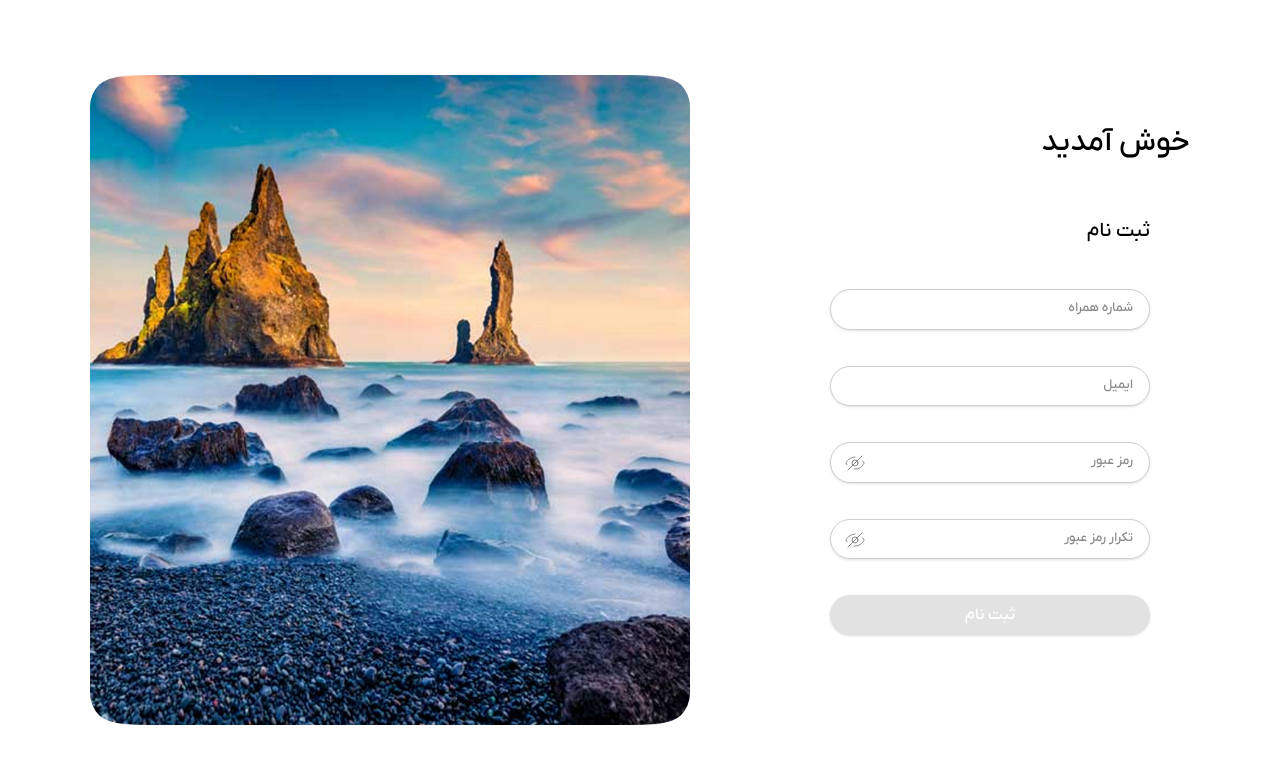
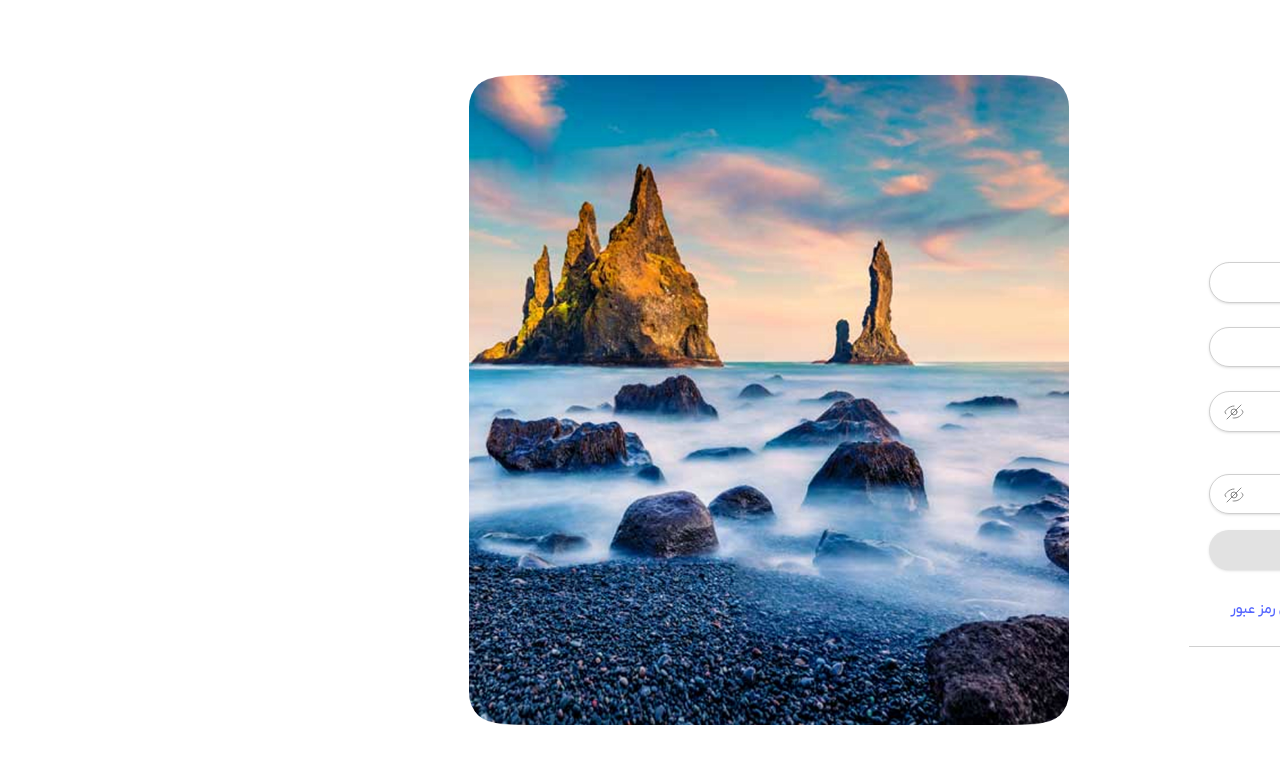
Before and after one commit to awmiri/travel-page, a Next.js app: page /signUp in a window 1280 px wide. Shown: the top 764 px of the page. Built offline with nearby package versions, Linux system fonts and the light colour scheme.

Commit message:
done sign up page with connect to the db and add user in monogodb data base also add condition for user role

```diff
--- a/model/user.js
+++ b/model/user.js
@@ -20,8 +20,10 @@ const schema = mongoose.Schema({
     password: {
         type: String,
         required: true,
-        minlength: 8,
-        match: /^[A-Z][A-Za-z0-9!@#$%^&*._-]{7,}$/
+    },
+    role: {
+        type: String,
+        required: true,
     }
 })
 
--- a/pages/api/auth/signup.js
+++ b/pages/api/auth/signup.js
@@ -27,8 +27,10 @@ const signup = async (req, res) => {
 
         const hashPass = await hashPassword(password)
 
-        const createUser = await UserModel.create({ phone, email, password: hashPass })
-        const token = generateToken(email)
+        const allUser = await UserModel.find({})
+
+        const createUser = await UserModel.create({ phone, email, password: hashPass, role: allUser.length > 0 ? "user" : "admin" })
+        const token = generateToken({ email })
 
         return res.setHeader("set-cookie", serialize("token", token, {
             httpOnly: true,
--- a/pages/signUp/index.js
+++ b/pages/signUp/index.js
@@ -1,52 +1,157 @@
 import React, { useState } from 'react'
 import Image from "next/image";
+import Link from 'next/link';
+import Head from 'next/head';
+import axios from 'axios';
+import { toast, ToastContainer } from 'react-toastify';
+import { useRouter } from 'next/router';
 
 function SignUp() {
+    const route = useRouter()
+
+    // form phone value and focus
     const [phoneValue, setPhoneValue] = useState("")
     const [phoneFocus, setPhoneFocus] = useState(false)
 
+    // email phone value and focus
     const [emailValue, setEmailValue] = useState("")
     const [emailFocus, setEmailFocus] = useState(false)
 
+    // password phone value and focus and show value
     const [passwordValue, setPasswordValue] = useState("")
     const [passwordFocus, setPasswordFocus] = useState(false)
     const [ShowPassword, setShowPassword] = useState(false)
 
+    // repassword phone value and focus and show value
     const [rePasswordValue, setRePasswordValue] = useState("")
     const [rePasswordFocus, setRePasswordFocus] = useState(false)
     const [ShowRePassword, setShowRePassword] = useState(false)
+
+    // regex and test for phone
+    const regexPhone = /^09\d{9}$/
+    const checkNumber = regexPhone.test(phoneValue.trim())
+
+    // regex and test for email
+    const regexEmail = /^[a-zA-Z0-9._%+-]+@[a-zA-Z0-9.-]+\.[a-zA-Z]{2,}$/
+    const checkEmail = regexEmail.test(emailValue.trim())
+
+    // password and test for email
+    const regexPass = /^[A-Z][A-Za-z0-9!@#$%^&*._-]{7,}$/
+    const checkPass = regexPass.test(passwordValue.trim())
+
+    // diseabel sign up btn
     const disabled =
-        phoneValue.trim().length === 0 ||
-        emailValue.trim().length === 0 ||
-        passwordValue.trim().length === 0 ||
-        rePasswordValue.trim().length === 0 ||
+        !checkNumber ||
+        !checkEmail ||
+        !checkPass ||
         rePasswordValue.trim() !== passwordValue.trim();
+    // load state
+    const [loading, setLoading] = useState(false);
+    // sign up handler
+    const SubmitFormHandler = async (e) => {
+        e.preventDefault()
+        const user = {
+            phone: phoneValue,
+            email: emailValue,
+            password: passwordValue
+        }
+        setLoading(true)
+        try {
+            const res = await axios.post("/api/auth/signup", user, {
+                "withCredentials": true
+            })
+            if (res.status === 201) {
+                toast.success("ثبت نام با موفقیت انجام شد خوش امدید")
+                setPhoneValue("")
+                setEmailValue("")
+                setPasswordValue("")
+                setRePasswordValue("")
+                setTimeout(() => {
+                    route.replace("/")
+                }, 3000);
+
+            }
+        } catch (err) {
+            if (err.response) {
+                const { status } = err.response;
+                switch (status) {
+                    case 400:
+                        toast.warning("لطفاً تمام فیلدها را پر کنید!");
+                        break;
+                    case 409:
+                        toast.error("این کاربر از قبل ثبت‌نام کرده است!");
+                        break;
+                    case 500:
+                        toast.error("مشکلی در سرور رخ داده است. لطفاً دوباره تلاش کنید!");
+                        break;
+                    default:
+                        toast.error("خطای ناشناخته‌ای رخ داده است.");
+                }
+            }
+        } finally {
+            setLoading(false)
+        }
+    }
+
     return (
+        <>
+            {/* page title */}
+            <Head>
+                <title>ثبت‌نام</title>
+            </Head>
+            {/* main content */}
             <div className="flex items-center justify-center h-dvh overflow-hidden">
+                <ToastContainer autoClose={3000} position='top-right' />
                 <div className="flex items-center justify-between w-[1100px] rounded-2xl  overflow-hidden">
+                    {/* sign up container */}
                     <div>
-                    <h2 className="text-3xl font-iranYekanBold mb-4">خوش آمدید</h2>
-                    <form className="flex flex-col gap-9 p-10 w-[400px]">
-                        <h2 className="text-xl font-iranYekanMedium mb-2">ثبت نام</h2>
+                        <h2 className="text-3xl font-iranYekanBold mb-3">خوش آمدید</h2>
+                        {/* sign up form */}
+                        <form className="flex flex-col  p-10 w-[400px]">
+                            {/* sign up title */}
+                            <h2 className="text-xl font-iranYekanMedium mb-8">ثبت نام</h2>
+                            {/* phone input content */}
                             <div className={`border transition-all shadow ${phoneFocus ? 'border-cusBlue' : 'border-textLight/25 dark:border-white/25'}  flex flex-col relative rounded-3xl`}>
                                 <label htmlFor="phone" className={`cursor-pointer absolute transition-all ${phoneFocus ? '-top-6 right-1 text-[11px] text-cusBlue font-bold' : 'text-[13px] top-2 right-4 text-[#898989] font-iranYekanMedium'}`}>شماره همراه</label>
-                            <input id='phone' placeholder={phoneFocus ? 'شماره همراه خود‌را وارد کنید' : ''} type="number" value={phoneValue} onChange={e => setPhoneValue(e.target.value)} className='placeholder:text-[12px] placeholder:text-black/25 dark:placeholder:text-white/20  p-2 border-0 outline-0 cursor-pointer text-[15px] font-medium' onFocus={() => setPhoneFocus(true)} onBlur={() => {
+                                <input id='phone' placeholder={phoneFocus ? 'شماره همراه خود‌را وارد کنید' : ''} autoComplete='off' type="number" value={phoneValue} onChange={e => setPhoneValue(e.target.value)} className='placeholder:text-[12px] placeholder:text-black/25 dark:placeholder:text-white/20  p-2 border-0 outline-0 cursor-pointer text-[15px] font-medium' onFocus={() => setPhoneFocus(true)} onBlur={() => {
                                     if (phoneValue.trim().length === 0) {
                                         setPhoneFocus(false)
                                     }
                                 }} />
                             </div>
-                        <div className={`border transition-all ${emailFocus ? 'border-cusBlue' : 'border-textLight/25 dark:border-white/25'} shadow flex flex-col relative rounded-3xl`}>
+                            {/* phone input validation text */}
+                            {
+                                phoneValue.trim().length > 0 && phoneFocus ? (
+                                    !checkNumber ? (
+                                        <div className='mt-1 mr-3 text-[12px] font-iranYekanMedium text-red-500 '>لطفا شماره معتبر وارد کنید</div>
+                                    ) : (
+                                        <div className='mt-1 mr-3 text-[12px] font-iranYekanMedium text-green-600 '>شماره صحیح است</div>
+                                    )
+                                ) : null
+                            }
+                            {/* email input content */}
+                            <div className={`border transition-all mt-6 ${emailFocus ? 'border-cusBlue' : 'border-textLight/25 dark:border-white/25'} shadow flex flex-col relative rounded-3xl`}>
                                 <label htmlFor="email" className={`cursor-pointer absolute transition-all ${emailFocus ? '-top-6 right-1 text-[11px] text-cusBlue font-bold' : 'text-[13px] top-2 right-4 text-[#898989] font-iranYekanMedium'}`}>ایمیل</label>
-                            <input id='email' type="text" placeholder={emailFocus ? 'ایمیل خود‌را وارد کنید' : ''} className='p-2 border-0 outline-0 placeholder:text-[12px] placeholder:text-black/25 dark:placeholder:text-white/20  cursor-pointer text-[15px] font-medium' value={emailValue} onChange={e => setEmailValue(e.target.value)} onFocus={() => setEmailFocus(true)} onBlur={() => {
+                                <input id='email' type="text" placeholder={emailFocus ? 'ایمیل خود‌را وارد کنید' : ''} autoComplete='off' className='p-2 border-0 outline-0 placeholder:text-[12px] placeholder:text-black/25 dark:placeholder:text-white/20  cursor-pointer text-[15px] font-medium' value={emailValue} onChange={e => setEmailValue(e.target.value)} onFocus={() => setEmailFocus(true)} onBlur={() => {
                                     if (emailValue.trim().length === 0) {
                                         setEmailFocus(false)
                                     }
                                 }} />
                             </div>
-                        <div className={`border transition-all ${passwordFocus ? 'border-cusBlue' : 'border-textLight/25 dark:border-white/25'} shadow flex flex-col relative rounded-3xl`}>
+                            {/* email input validation text */}
+                            {
+                                emailValue.trim().length > 0 && emailFocus ? (
+                                    !checkEmail ? (
+                                        <div className='mt-1 mr-3 text-[12px] font-iranYekanMedium text-red-500 '>لطفا ایمیل معتبر وارد کنید</div>
+                                    ) : (
+                                        <div className='mt-1 mr-3 text-[12px] font-iranYekanMedium text-green-600 '>ایمیل صحیح است</div>
+                                    )
+                                ) : null
+                            }
+                            {/* password input content */}
+                            <div className={`border transition-all mt-6 ${passwordFocus ? 'border-cusBlue' : 'border-textLight/25 dark:border-white/25'} shadow flex flex-col relative rounded-3xl`}>
                                 <label htmlFor="password" className={`cursor-pointer absolute transition-all ${passwordFocus ? '-top-6 right-1 text-[11px] text-cusBlue font-bold' : 'text-[13px] top-2 right-4 text-[#898989] font-iranYekanMedium'}`}>رمز عبور</label>
-                            <input placeholder={passwordFocus ? 'پسورد خود‌را وارد کنید' : ''} id='password' type={`${ShowPassword ? "text" : "password"}`} className='p-2 border-0 outline-0 placeholder:text-[12px] placeholder:text-black/25 dark:placeholder:text-white/20 cursor-pointer text-[15px] font-medium' value={passwordValue} onChange={e => setPasswordValue(e.target.value)} onFocus={() => setPasswordFocus(true)} onBlur={() => {
+                                <input placeholder={passwordFocus ? 'پسورد خود‌را وارد کنید' : ''} autoComplete='off' id='password' type={`${ShowPassword ? "text" : "password"}`} className='p-2 border-0 outline-0 placeholder:text-[12px] placeholder:text-black/25 dark:placeholder:text-white/20 cursor-pointer text-[15px] font-medium' value={passwordValue} onChange={e => setPasswordValue(e.target.value)} onFocus={() => setPasswordFocus(true)} onBlur={() => {
                                     if (passwordValue.trim().length === 0) {
                                         setPasswordFocus(false)
                                     }
@@ -60,9 +165,31 @@ function SignUp() {
                                 </svg>
 
                             </div>
-                        <div className={`border transition-all ${rePasswordFocus ? 'border-cusBlue' : 'border-textLight/25 dark:border-white/25'} shadow flex flex-col relative rounded-3xl`}>
+                            {/* password input validation text */}
+                            <div className={` flex items-center gap-4 ${passwordValue.trim().length > 0 && passwordFocus ? 'opacity-100 visible mt-1 mr-3' : 'opacity-0 invisible'}`}>
+                                {
+                                    passwordValue.trim().charAt(0) === passwordValue.trim().charAt(0).toUpperCase() &&
+                                        /[A-Z]/.test(passwordValue.trim().charAt(0)) ? (
+                                        <p className='text-[12px] font-iranYekanMedium text-green-600 '>حرف اول بزرگ است</p>
+                                    ) : (
+                                        <p className='text-[12px] font-iranYekanMedium text-red-500'>حرف اول باید بزرگ باشد</p>
+                                    )
+                                }
+                                {
+                                    passwordValue.trim().length < 8 ? (
+                                        <p className='text-[12px] font-iranYekanMedium text-red-500'>پسورد باید بیشتر از 8 کاراکتر باشد</p>
+                                    ) : passwordValue.trim().length === 8 ? (
+                                        <p className='text-[12px] font-iranYekanMedium text-amber-400'>پسورد دقیقا 8 کاراکتر</p>
+                                    ) : (
+                                        <p className='text-[12px] font-iranYekanMedium text-green-600 '>پسورد بیشتر از 8 کاراکتره</p>
+                                    )
+
+                                }
+                            </div>
+                            {/* rePassword input content */}
+                            <div className={`border transition-all mt-6 ${rePasswordFocus ? 'border-cusBlue' : 'border-textLight/25 dark:border-white/25'} shadow flex flex-col relative rounded-3xl`}>
                                 <label htmlFor="repass" className={`cursor-pointer absolute transition-all ${rePasswordFocus ? '-top-6 right-1 text-[11px] text-cusBlue font-bold' : 'text-[13px] top-2 right-4 text-[#898989] font-iranYekanMedium'}`}>تکرار رمز عبور</label>
-                            <input id='repass' placeholder={rePasswordFocus ? 'پسورد را مجدد وارد کیند' : ''} type={`${ShowRePassword ? "text" : "password"}`} className='p-2 border-0 outline-0 placeholder:text-[12px] placeholder:text-black/25 dark:placeholder:text-white/20 cursor-pointer text-[15px] font-medium' value={rePasswordValue} onChange={e => setRePasswordValue(e.target.value)} onFocus={() => setRePasswordFocus(true)} onBlur={() => {
+                                <input id='repass' placeholder={rePasswordFocus ? 'پسورد را مجدد وارد کیند' : ''} autoComplete='off' type={`${ShowRePassword ? "text" : "password"}`} className='p-2 border-0 outline-0 placeholder:text-[12px] placeholder:text-black/25 dark:placeholder:text-white/20 cursor-pointer text-[15px] font-medium' value={rePasswordValue} onChange={e => setRePasswordValue(e.target.value)} onFocus={() => setRePasswordFocus(true)} onBlur={() => {
                                     if (rePasswordValue.trim().length === 0) {
                                         setRePasswordFocus(false)
                                     }
@@ -76,9 +203,32 @@ function SignUp() {
                                 </svg>
 
                             </div>
-                        <button className='shadow p-2 rounded-3xl transition-all text-white bg-cusBlue disabled:bg-[#E2E2E2] dark:disabled:bg-[#2F2F2F] cursor-pointer disabled:cursor-auto font-iranYekanBold' disabled={disabled}>ثبت نام</button>
+                            {/* rePassword input validation text */}
+                            {
+                                rePasswordValue.trim().length > 0 && rePasswordFocus ? (
+                                    passwordValue !== rePasswordValue ? (
+                                        <div className='mt-1 mr-3 text-[12px] font-iranYekanMedium text-red-500 '>مقدار رمز با تکرارش برابر نیست</div>
+                                    ) : (
+                                        <div className='mt-1 mr-3 text-[12px] font-iranYekanMedium text-green-600 '>مقداز صحیح است</div>
+                                    )
+                                ) : null
+                            }
+                            {/* login btn */}
+                            <button type='submit' className='shadow p-2  mt-4 rounded-3xl transition-all duration-200 text-white bg-cusBlue hover:bg-cusBlue/50 disabled:bg-[#E2E2E2] dark:disabled:bg-[#2F2F2F] cursor-pointer disabled:cursor-auto font-iranYekanBold' disabled={disabled || loading} onClick={SubmitFormHandler}>
+                                {
+                                    loading ? "در حال ثبت‌نام..." : "ثبت نام"
+                                }
+                            </button>
                         </form>
+                        {/* forget password btn */}
+                        <span className='text-center text-sm font-iranYekanBold flex items-center justify-center gap-1 text-textLight dark:text-white -mt-2.5'>رمز عبور خود را فراموش کرده اید؟<Link href={"/"} className='text-cusBlue'>بازیابی رمز عبور</Link></span>
+                        {/* login btn */}
+                        <div className='relativec cus-line_signup flex items-center justify-center mt-4'>
+                            <span className=' bg-white px-5 text-[#A6A6A6] font-iranYekanRegular text-sm'>ثبت نام</span>
                         </div>
+                        <span className='text-center text-sm font-iranYekanBold flex items-center justify-center gap-1 text-textLight dark:text-white mt-2.5'>عضو سفرکن هستید؟<Link href={"/login"} className='text-cusBlue'>ورود</Link></span>
+                    </div>
+                    {/* img container */}
                     <div className="relative w-[600px] h-[650px] flex-shrink-0">
                         <Image
                             src="/sign-login/Login-img.webp"
@@ -90,7 +240,9 @@ function SignUp() {
                     </div>
                 </div>
             </div>
+        </>
     );
 }
 
+
 export default SignUp;
--- a/styles/globals.css
+++ b/styles/globals.css
@@ -62,6 +62,17 @@ input[type="number"]::-webkit-outer-spin-button {
   -webkit-appearance: none;
   margin: 0;
 }
+
+.cus-line_signup {
+}
+.cus-line_signup::after {
+  content: " ";
+  width: 360px;
+  height: 1px;
+  background-color: #d0d0d0;
+  position: absolute;
+  z-index: -10;
+}
 /* custom btn animation 👇 */
 
 /* 404 btn with animation  */
```
Also changed, not shown: pages/login/index.js (added, +9 -0 lines), utility/auth.js (line endings or trailing spaces). Lines whose indentation alone changed are shown as unchanged.
